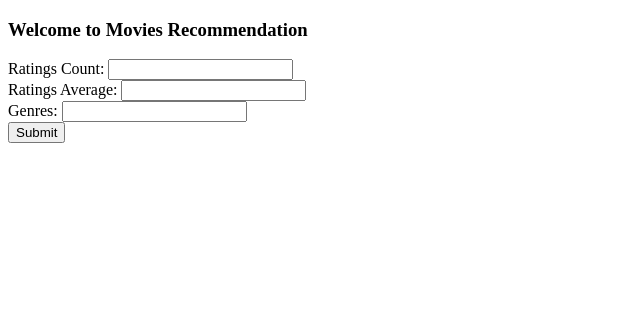
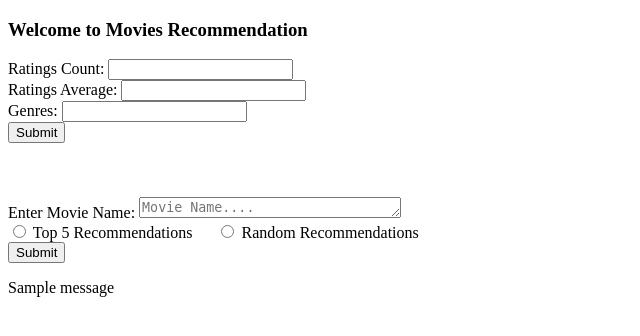
Before and after one commit to notaryanramani/recommendation-system, a Flask app: page /movies in a window 1280 px wide. Shown: the top 336 px of the page, without its empty margins (0-640 px from the left). Run offline with Flask 3, Linux system fonts and the light colour scheme; one stand-in notice (Sample message) is shown; parts of the project's set-up code (start-up, migrations or seed data) failed here and were passed over.

```diff
--- a/web_app/routes.py
+++ b/web_app/routes.py
@@ -1,5 +1,6 @@
-from flask import render_template, request, redirect, url_for, session
+from flask import render_template, request, redirect, url_for, flash, session
 from web_app import app
+import html
 
 import pandas as pd
 import numpy as np
@@ -11,6 +12,9 @@ movies_info_data = pd.read_csv('data/source/movies_info_data.csv')
 movies_nn_model = pickle.load(open('models/nn_model_movies.pkl', 'rb'))
 movies_ratings_scaler = pickle.load(open('models/movies_rating_scaler.pkl', 'rb'))
 
+books_data = pd.read_csv('data/source/books_encoded_data.csv', index_col=0)
+books_nn_model = pickle.load(open('models/nn_model_book.pkl', 'rb'))
+
 movies_input_dict = {}
 for col in movies_encoded_data.columns:
     movies_input_dict[col.upper()] = 0
@@ -20,6 +24,7 @@ C = 3.26
 # determined from data used
 
 
+
 @app.route('/')
 def home():
     return render_template('home.html')
@@ -27,6 +32,7 @@ def home():
 
 @app.route('/movies', methods=['POST', 'GET'])
 def movies():
+    movies_list = movies_info_data['title'].sort_values(ascending=True)
     recs = None
     if request.method == 'POST':
         v = int(request.form.get('ratings_count'))
@@ -46,9 +52,61 @@ def movies():
         recs = []
         for i in indices.flatten():
             recs.append(movies_info_data.iloc[i]['title'])
-    return render_template('movies.html', recs = recs)
+    return render_template('movies.html', recs = recs, movies_list = movies_list)
 
 
-@app.route('/books')
+@app.route('/movies_name', methods=['POST', 'GET'])
+def movies_name():
+    movies_list = movies_info_data['title'].sort_values(ascending=True)
+    recs = None
+    if request.method == 'POST':
+        option = request.form.get('opt')
+        movie_name = html.unescape(request.form.get('user_input'))
+        movie_index = movies_info_data.loc[movies_info_data['title'] == movie_name].index[0]
+        sample = np.array(movies_encoded_data.iloc[movie_index]).reshape(1, -1)
+        if option == 'top5':
+            distances, indices = movies_nn_model.kneighbors(sample, n_neighbors = 6)
+            recs = []
+            for i in range(0, len(indices.flatten())):
+                rec = movies_info_data.iloc[indices.flatten()[i]]['title']
+                if rec != movie_name:
+                    recs.append(rec)
+        elif option == 'random5':
+            random_nums = np.random.randint(0, 100, 5)
+            distances, indices = movies_nn_model.kneighbors(sample, n_neighbors = 100)
+            recs = []
+            for i in random_nums:
+                rec = movies_info_data.iloc[indices.flatten()[i]]['title']
+                if rec != movie_name:
+                    recs.append(rec)
+        else:
+            flash('Choose Option')
+    return render_template('movies.html', recs = recs, movies_list = movies_list)
+
+
+@app.route('/books', methods=['POST', 'GET'])
 def books():
-    return render_template('books.html')
+    books_titles = list(books_data.index)
+    recs = None
+    if request.method == 'POST':
+        option = request.form.get('opt')
+        book_name = html.unescape(request.form.get('user_input'))
+        sample = np.array(books_data.loc[books_data.index == book_name]).reshape(1, -1)
+        if option == 'top5':
+            distances, indices = books_nn_model.kneighbors(sample, n_neighbors = 6)
+            recs = []
+            for i in range(0, len(indices.flatten())):
+                rec = books_data.iloc[indices.flatten()[i]].name
+                if rec != book_name:
+                    recs.append(rec)
+        elif option == 'random5':
+            random_nums = np.random.randint(0, 100, 5)
+            distances, indices = books_nn_model.kneighbors(sample, n_neighbors = 100)
+            recs = []
+            for i in random_nums:
+                rec = books_data.iloc[indices.flatten()[i]].name
+                if rec != book_name:
+                    recs.append(rec)
+        else:
+            flash('Choose Option')
+    return render_template('books.html', recs=recs, books_titles=books_titles)
--- /dev/null
+++ b/web_app/static/js/index.js
@@ -0,0 +1,51 @@
+document.addEventListener('DOMContentLoaded', function(){
+    text_box.addEventListener('input', function(){
+        var temp_list = new Array();
+        for(i=0; i < list.length;i++)
+            temp_list[i] = list[i]
+        var text = this.value.toLowerCase();
+        var text_list = text.split(' ');
+        display.innerHTML = '';
+        text_list.forEach(text => {
+            if (text != ''){
+                for(i=0; i < temp_list.length; i++){
+                    var movie = temp_list[i].toLowerCase();
+                    if(!(movie.includes(text))){
+                        var index = temp_list.indexOf(temp_list[i]);
+                        if(index > -1){
+                            temp_list.splice(index, 1);
+                            i = -1;
+                        }
+                    }
+                }
+            }
+        })
+        if(text_list[0] != ''){
+            var count = 0;
+            for(i=0; i < temp_list.length;i++){
+                const p = document.createElement('p');
+                p.setAttribute('class', 'recs');
+                p.innerHTML = temp_list[i];
+                display.append(p);
+                count++;
+                if(count == 5)
+                    break;
+            }
+        }
+    add_events();
+    })
+
+    function add_events(){
+        const p_tags = document.querySelectorAll('p.recs');
+        p_tags.forEach(e => {
+            e.addEventListener('click', function(){
+                text_box.value = e.innerHTML;
+            })
+        })
+    }
+
+    text_box.addEventListener('keydown', (e) => {
+        if(e.keyCode == 13)
+            e.preventDefault();
+    })
+})
--- a/web_app/templates/movies.html
+++ b/web_app/templates/movies.html
@@ -30,6 +30,54 @@
         {% endfor %}
     {% endif %}
     </ol>
+    <br>
+    <br>
+    <br>
+    <form method='post' action="{{ url_for('movies_name') }} ">
+        <label for="user_input"> Enter Movie Name: </label>
+        <textarea name="user_input" id="user_input" cols="30" rows="1" placeholder="Movie Name...." wrap="off"></textarea>
+        <br>
+        <input type="radio" name="opt" id="opt1" value="top5">
+        <label for="opt1">Top 5 Recommendations</label>
+        &emsp;
+        <input type="radio" name="opt" id="opt2" value="random5">
+        <label for="opt2">Random Recommendations</label>
+        <br>
+        <button type="submit">Submit</button><br>
+    </form>
+    <div id="display">
 
+    </div>
+
+    <div>
+
+    {% with messages = get_flashed_messages() %}
+    {% if messages %}
+    {% for message in messages %}
+    <p>
+        {{ message }}
+    </p>
+    {% endfor %}
+    {% endif %}
+    {% endwith %}
+
+    </div>
+
+
+
+
+
+    <script type="text/javascript">
+        var list = new Array();
+        var text_box = document.querySelector('#user_input');
+        var display = document.querySelector('#display');
+        console.log('running');
+        `{% for item in movies_list %}`
+        list.push(`{{item}}`);
+        `{% endfor %}`
+    </script>
+    <script src="{{ url_for('static', filename='js/index.js') }}">
+
+    </script>
 </body>
 </html>
```
Also changed, not shown: web_app/templates/books.html (added, +68 -0 lines), 4 other files.
